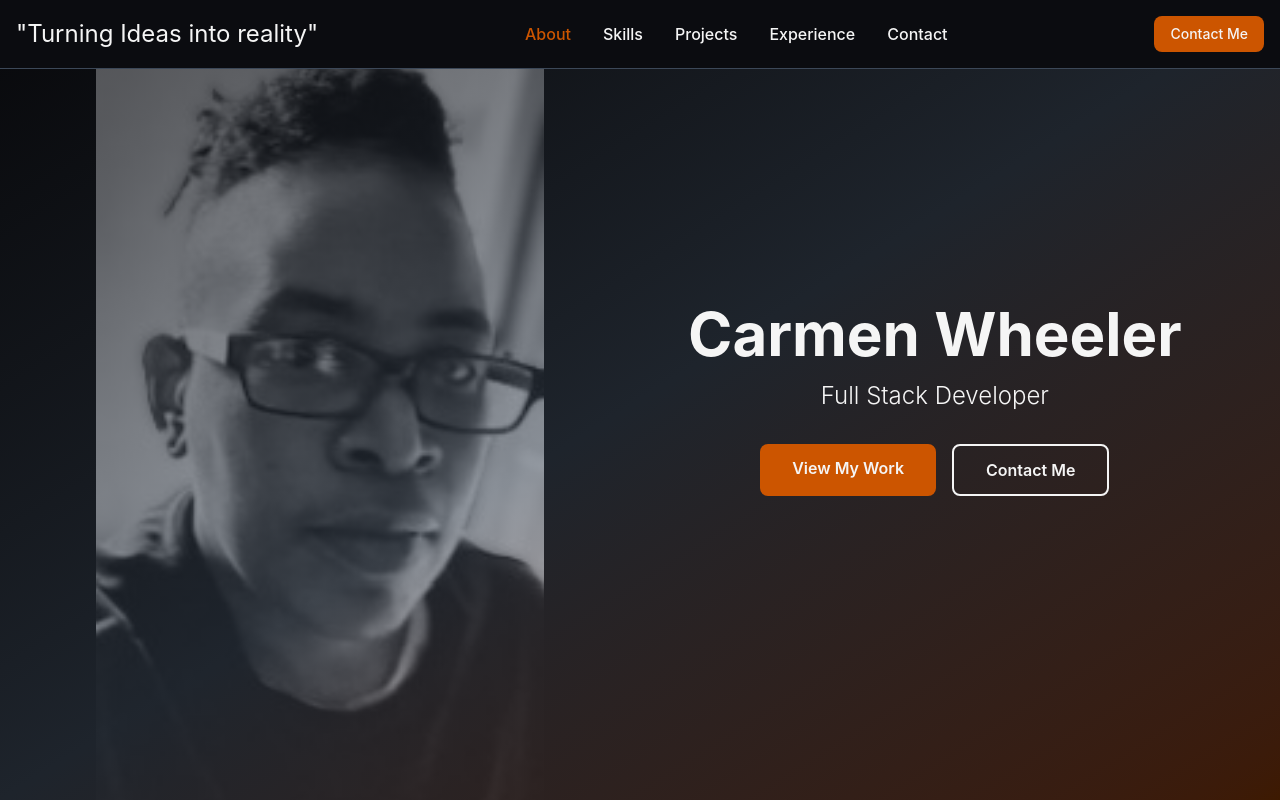
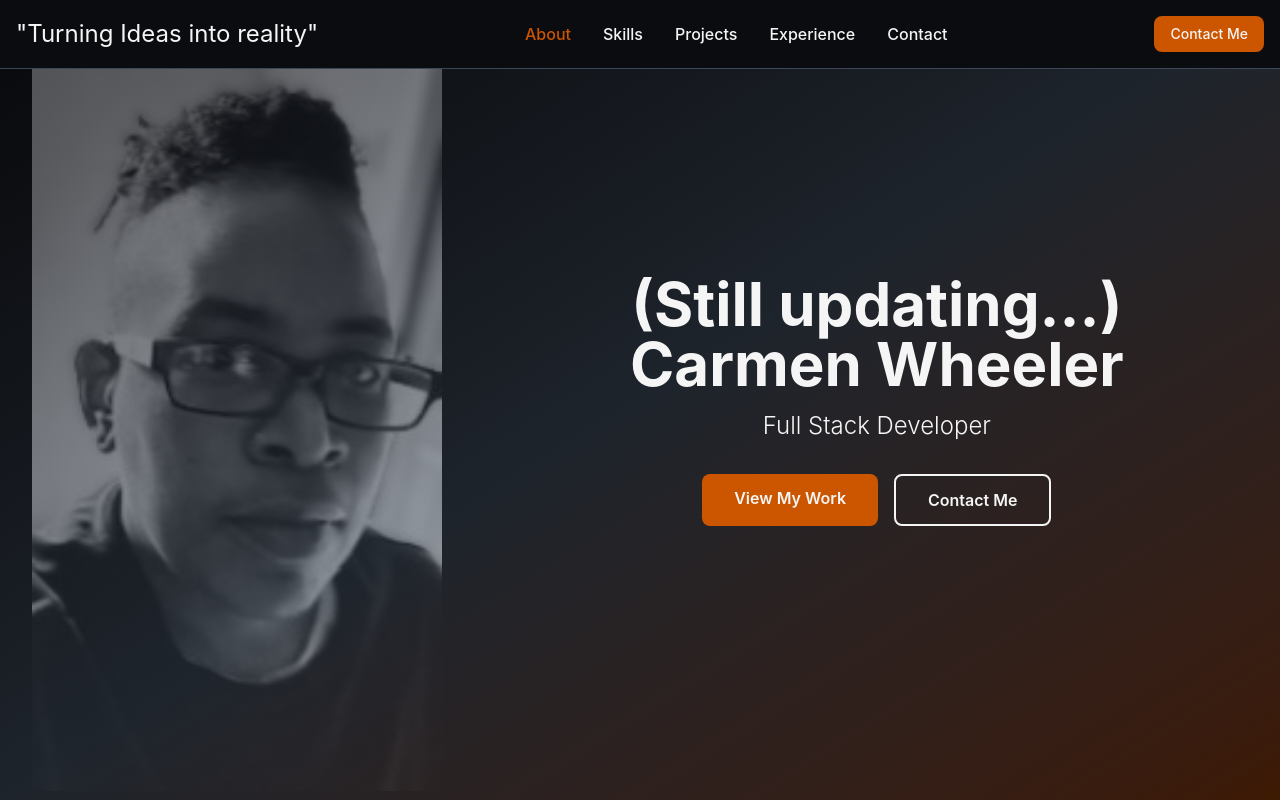
Before and after one commit to OutsideofemiT/Developer-Portfolio, a React (Vite) app: page / in a window 1280 px wide. Shown: the top 800 px of the page. Built offline with nearby package versions, Linux system fonts and the light colour scheme.

Commit message:
added 'still updating' statement to homepage

```diff
--- a/src/pages/Home.tsx
+++ b/src/pages/Home.tsx
@@ -26,9 +26,12 @@ return (
 
 			{/* Gradient Overlay - Smoky to Ash with subtle burnt */}
 			<div className="absolute inset-0 bg-gradient-to-br from-smoky/70 via-ash/50 to-burnt/30"></div>
+			<h1 className="text-4xl md:text-6xl font-bold text-whitesmoke mb-4">
 
+			</h1>
 			<div className="relative z-10 text-center px-6 md:px-12">
 				<h1 className="text-4xl md:text-6xl font-bold text-whitesmoke mb-4">
+					(Still updating...)
 					Carmen Wheeler
 				</h1>
 				<p className="text-xl md:text-2xl text-whitesmoke mb-8 font-light">
```
